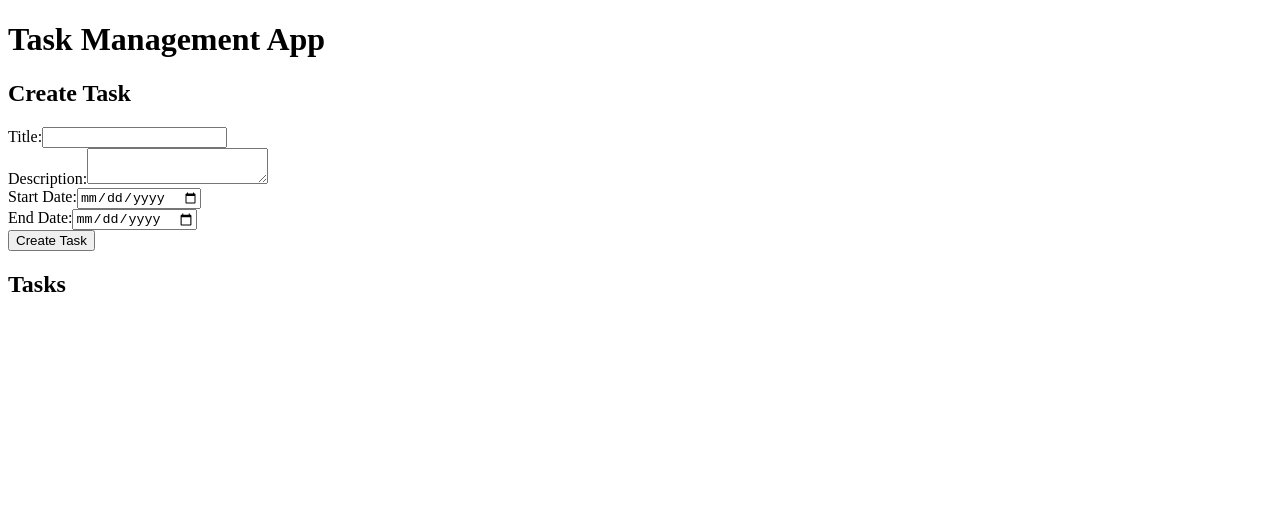
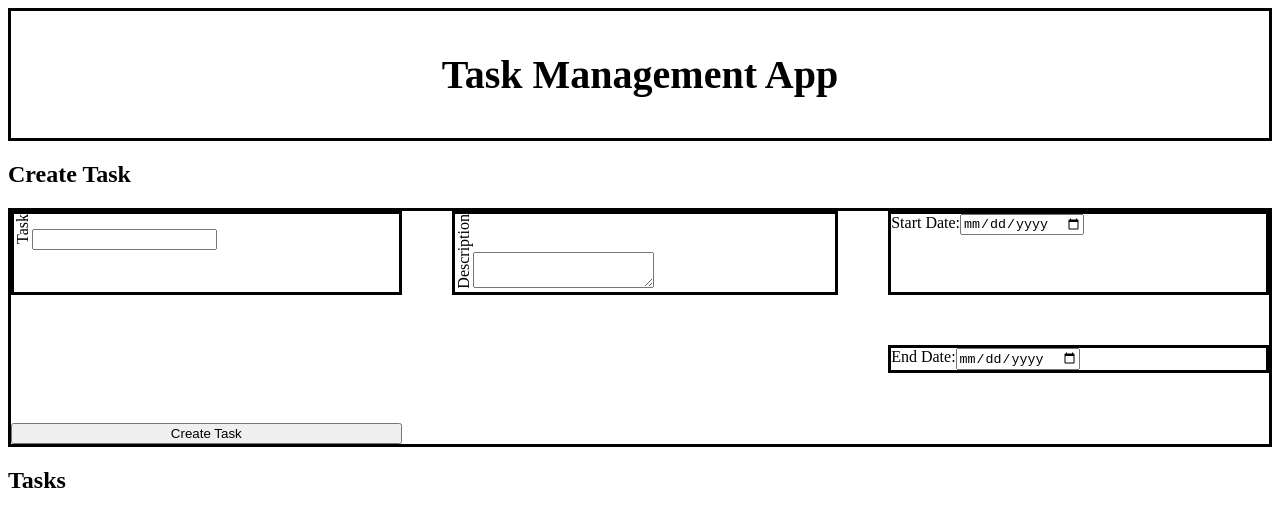
Before and after one commit to sinnedchan/Task-Management, a React (Vite) app: page / in a window 1280 px wide. Shown: the top 526 px of the page. Built offline with nearby package versions, Linux system fonts and the light colour scheme.

Commit message:
added styling

```diff
--- /dev/null
+++ b/src/App.css
@@ -0,0 +1,15 @@
+.mainheader {
+  border-style: solid;
+  padding: 40px;
+  margin-top: 100px;
+  margin-bottom: 100px;
+  margin-left: 100px;
+  margin-right: 100px;
+  font-size: 40px;
+  margin: auto;
+  text-align: center;
+}
+
+.createtaskbox {
+  border-style: solid;
+}
--- a/src/App.tsx
+++ b/src/App.tsx
@@ -1,5 +1,6 @@
 import React, { useState } from "react";
 import Form from "./Form";
+import "./App.css";
 
 interface Task {
   id: number;
@@ -49,7 +50,7 @@ const App: React.FC = () => {
 
   return (
     <div>
-      <h1>Task Management App</h1>
+      <h1 className="mainheader">Task Management App</h1>
       {editTask ? (
         <div>
           <h2>Edit Task</h2>
--- /dev/null
+++ b/src/Form.css
@@ -0,0 +1,38 @@
+.createtaskbox {
+  display: grid;
+  column-gap: 50px;
+  row-gap: 50px;
+}
+.taskinputgrid1 {
+  grid-column-start: 1;
+  grid-column-end: 1;
+  border: solid;
+}
+
+.descriptioninputgrid2 {
+  grid-column-start: 2;
+  grid-column-end: 2;
+  border: solid;
+}
+
+.startgrid3 {
+  grid-column-start: 3;
+  grid-column-end: 3;
+  border: solid;
+}
+
+.endgrid4 {
+  grid-column-start: 3;
+  grid-column-end: 3;
+  border: solid;
+}
+
+.tasklabel {
+  writing-mode: tb-rl;
+  transform: rotate(180deg);
+}
+
+.desclabel {
+  writing-mode: tb-rl;
+  transform: rotate(180deg);
+}
--- a/src/Form.tsx
+++ b/src/Form.tsx
@@ -1,4 +1,5 @@
 import React, { useState, useEffect } from "react";
+import "./form.css";
 
 interface TaskFormProps {
   onSubmit: (
@@ -39,9 +40,9 @@ const TaskForm: React.FC<TaskFormProps> = ({
   };
 
   return (
-    <form onSubmit={handleSubmit}>
-      <div>
-        <label>Title:</label>
+    <form className="createtaskbox" onSubmit={handleSubmit}>
+      <div className="taskinputgrid1">
+        <label className="tasklabel">Task</label>
         <input
           type="text"
           id="title"
@@ -50,8 +51,8 @@ const TaskForm: React.FC<TaskFormProps> = ({
         />
       </div>
 
-      <div>
-        <label>Description:</label>
+      <div className="descriptioninputgrid2">
+        <label className="desclabel">Description</label>
         <textarea
           id="description"
           value={description}
@@ -59,7 +60,7 @@ const TaskForm: React.FC<TaskFormProps> = ({
         />
       </div>
 
-      <div>
+      <div className="startgrid3">
         <label>Start Date:</label>
         <input
           type="date"
@@ -69,7 +70,7 @@ const TaskForm: React.FC<TaskFormProps> = ({
         />
       </div>
 
-      <div>
+      <div className="endgrid4">
         <label>End Date:</label>
         <input
           type="date"
```
